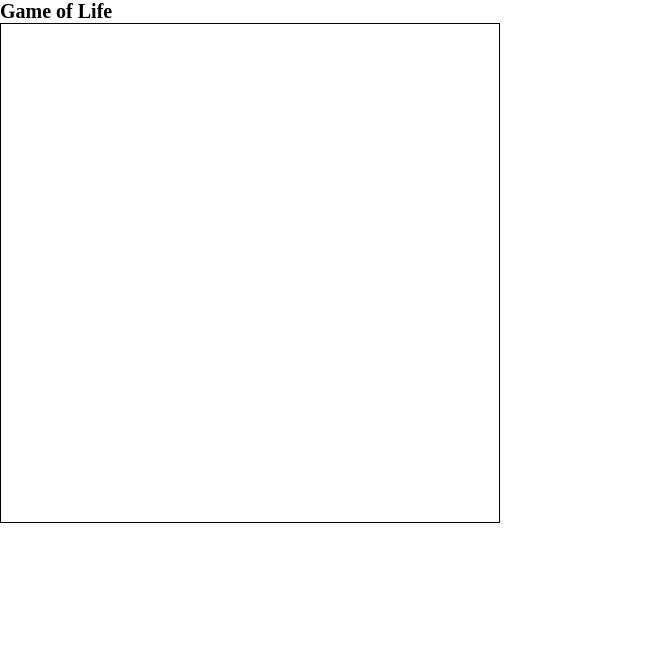
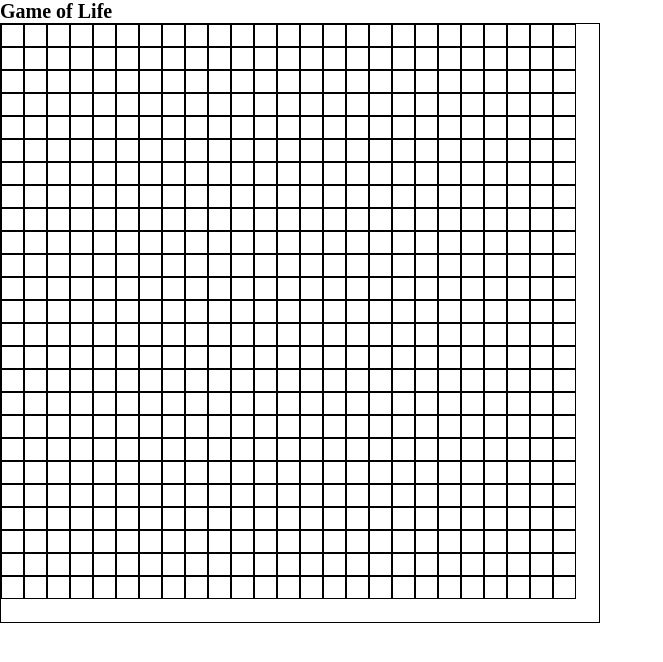
Before and after one commit to drew-ross/game-of-life, a React (Create React App) app in the folder app/: page / in a window 1280 px wide. Shown: the top 662 px of the page, without its empty margins (0-663 px from the left). Built offline with nearby package versions, Linux system fonts and the light colour scheme.

Commit message:
Change useCells data structure to nested arrays for easier rendering. Add CellRow component. Render cells dynamically based on defined gridSize.

```diff
--- a/app/src/components/App.jsx
+++ b/app/src/components/App.jsx
@@ -12,7 +12,7 @@ const App = () => {
   return (
     <div className="App">
       <Header />
-      <Grid containerSize={500} cells={cells}/>
+      <Grid containerSize={600} cells={cells} gridSize={gridSize} />
     </div>
   );
 };
--- a/app/src/components/Cell.jsx
+++ b/app/src/components/Cell.jsx
@@ -0,0 +1,14 @@
+import React from 'react';
+
+const Cell = props => {
+
+  const { size, cell } = props;
+
+  return (
+    <div className='Cell' style={{'width' : `${size}px`, 'height' : `${size}px`}}>
+
+    </div>
+  );
+};
+
+export default Cell;
--- /dev/null
+++ b/app/src/components/CellRow.jsx
@@ -0,0 +1,15 @@
+import React from 'react';
+import Cell from './Cell';
+
+const CellRow = props => {
+
+  const { size, row } = props;
+
+  return (
+    <div className='CellRow'>
+      {row.map(cell => <Cell cell={cell} size={size}/>)}
+    </div>
+  );
+};
+
+export default CellRow;
--- a/app/src/components/Grid.jsx
+++ b/app/src/components/Grid.jsx
@@ -1,14 +1,15 @@
 import React from 'react';
+import CellRow from './CellRow';
 
 const Grid = props => {
 
-  const { containerSize, cells } = props;
+  const { containerSize, gridSize, cells } = props;
 
   return (
-    <div className='Grid' style={{'width' : `${containerSize}px`, 'height' : `${containerSize}px`}}>
-
+    <div className='Grid' style={{ 'width': `${containerSize}px`, 'height': `${containerSize}px` }}>
+      {cells && cells.map(row => <CellRow row={row} size={containerSize / gridSize - 1}/>)}
     </div>
-  )
-}
+  );
+};
 
 export default Grid;
--- a/app/src/hooks/useCells.js
+++ b/app/src/hooks/useCells.js
@@ -2,24 +2,26 @@ import { useState } from 'react';
 
 export const useCells = gridSize => {
 
-  const [cells, setCells] = useState(createGridObj(gridSize));
+  const [cells, setCells] = useState(createGrid(gridSize));
 
-  const toggleCell = cell => {
-    setCells({
+  const toggleCell = (row, column) => {
+    setCells([
       ...cells,
-      [cell]: !cells[cell]
-    });
+      cells[row][column] = !cells[row][column]
+    ]);
   };
 
   return [cells, toggleCell];
 };
 
-const createGridObj = gridSize => {
-  const gridObj = {};
+const createGrid = gridSize => {
+  const grid = [];
   for (let i = 0; i < gridSize; i++) {
+    const gridRow = [];
     for (let j = 0; j < gridSize; j++) {
-      gridObj[`${i}:${j}`] = false;
+      gridRow.push(false)
     }
+    grid.push(gridRow);
   }
-  return gridObj;
+  return grid;
 };
--- a/app/src/styles/main.scss
+++ b/app/src/styles/main.scss
@@ -1,3 +1,11 @@
-.Grid {
+.Grid, .Cell {
   border: 1px solid black;
 }
+
+.Grid {
+  @include flex(row, flex-start, flex-start);
+}
+
+.Cell {
+
+}
--- a/app/src/styles/mixins.scss
+++ b/app/src/styles/mixins.scss
@@ -0,0 +1,7 @@
+@mixin flex($direction, $justify, $align) {
+  display: flex;
+  flex-direction: $direction;
+  justify-content: $justify;
+  align-items: $align;
+  flex-wrap: wrap;
+}
```
